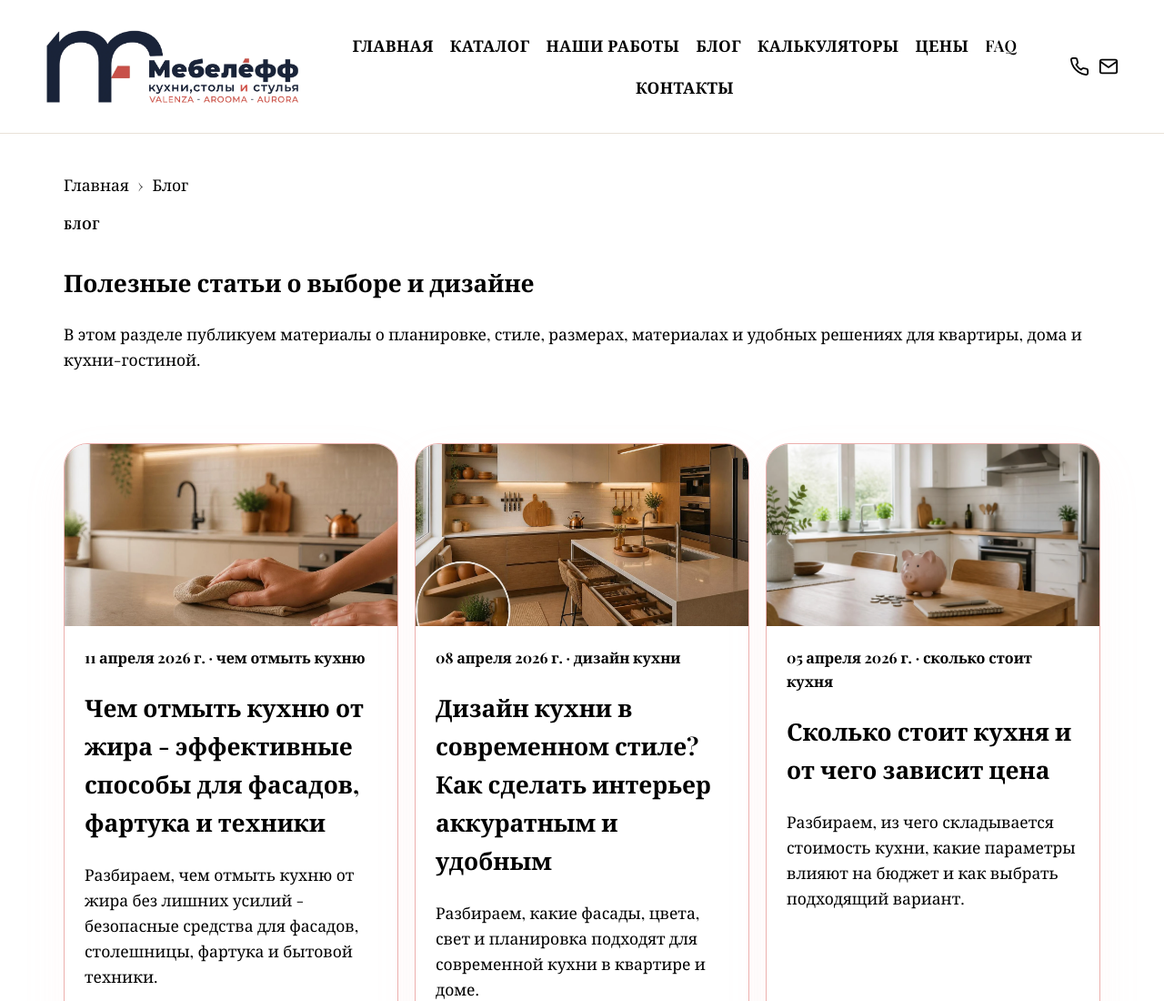
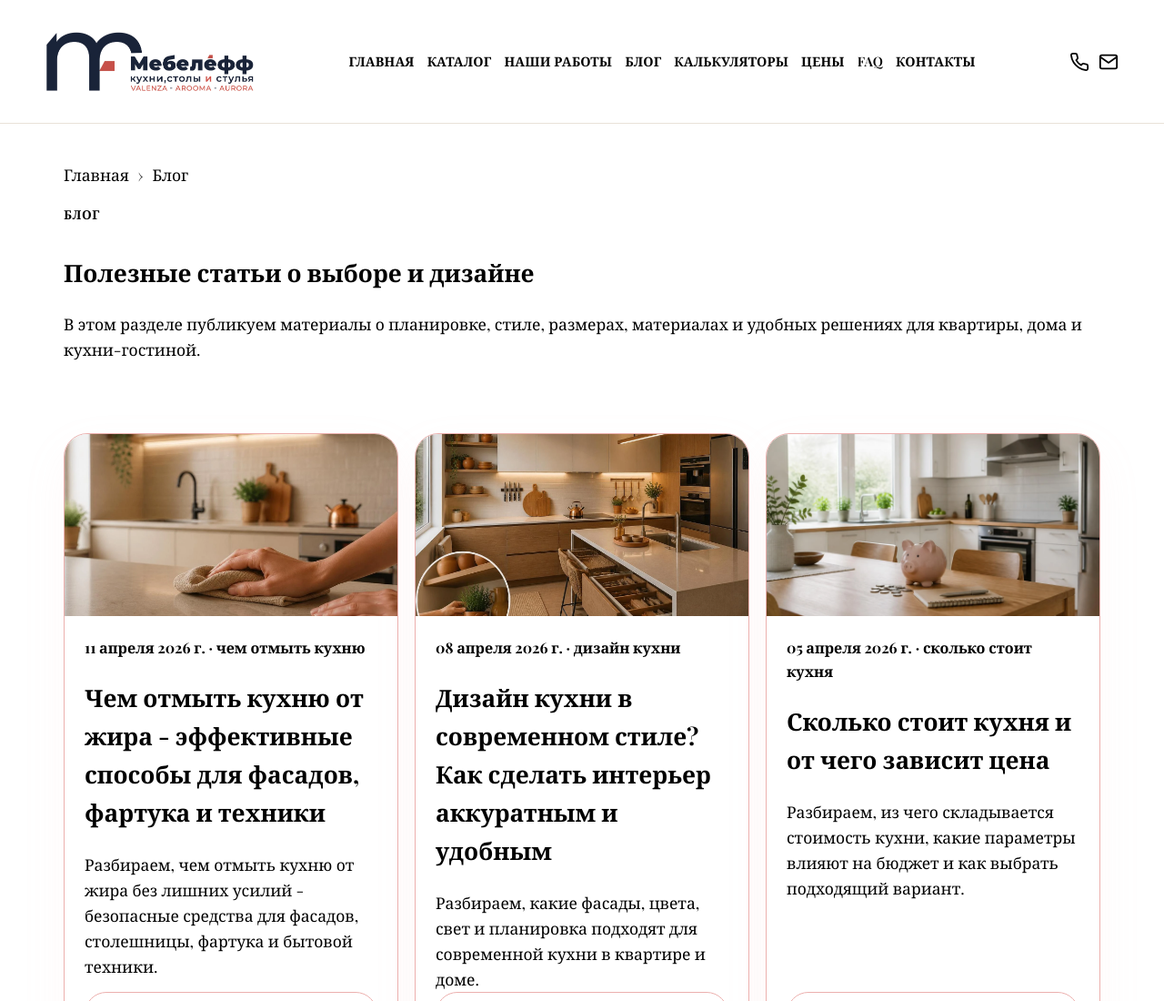
Before and after one commit to crashmegahi-del/crashmegahi-del.github.io, an Astro site: page /blog in a window 1280 px wide. Shown: the top 1100 px of the page at 91% size. Built offline with nearby package versions, Linux system fonts and the light colour scheme; Astro itself is replaced by a stand-in of ours; a web font is replaced by a local one.

Commit message:
Fix header nav wrap and reduce logo size

```diff
--- a/src/styles/components.css
+++ b/src/styles/components.css
@@ -27,8 +27,8 @@
 }
 
 .logo__mark {
-  width: 280px;
-  height: 98px;
+  width: 230px;
+  height: 80px;
   border-radius: 0;
   display: grid;
   place-items: center;
@@ -46,16 +46,18 @@
 
 .nav {
   display: flex;
-  gap: 18px;
+  gap: 14px;
   flex-wrap: wrap;
   justify-content: center;
+  font-size: 0.82rem;
 }
 
 .nav a {
   color: var(--muted);
   font-weight: 600;
   text-transform: uppercase;
-  letter-spacing: 0.02em;
+  letter-spacing: 0.01em;
+  white-space: nowrap;
   transition: color var(--transition);
 }
 
```
